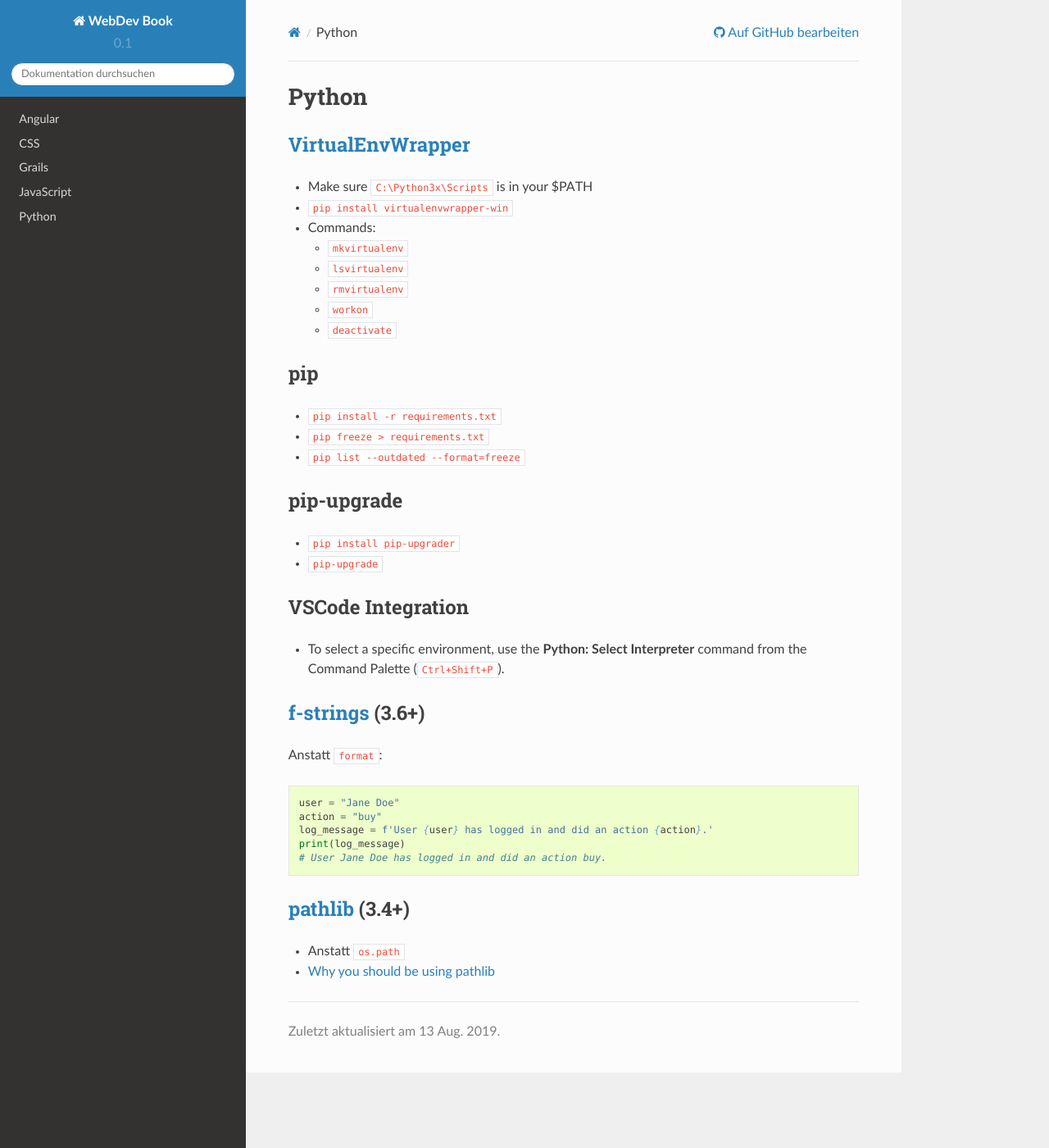
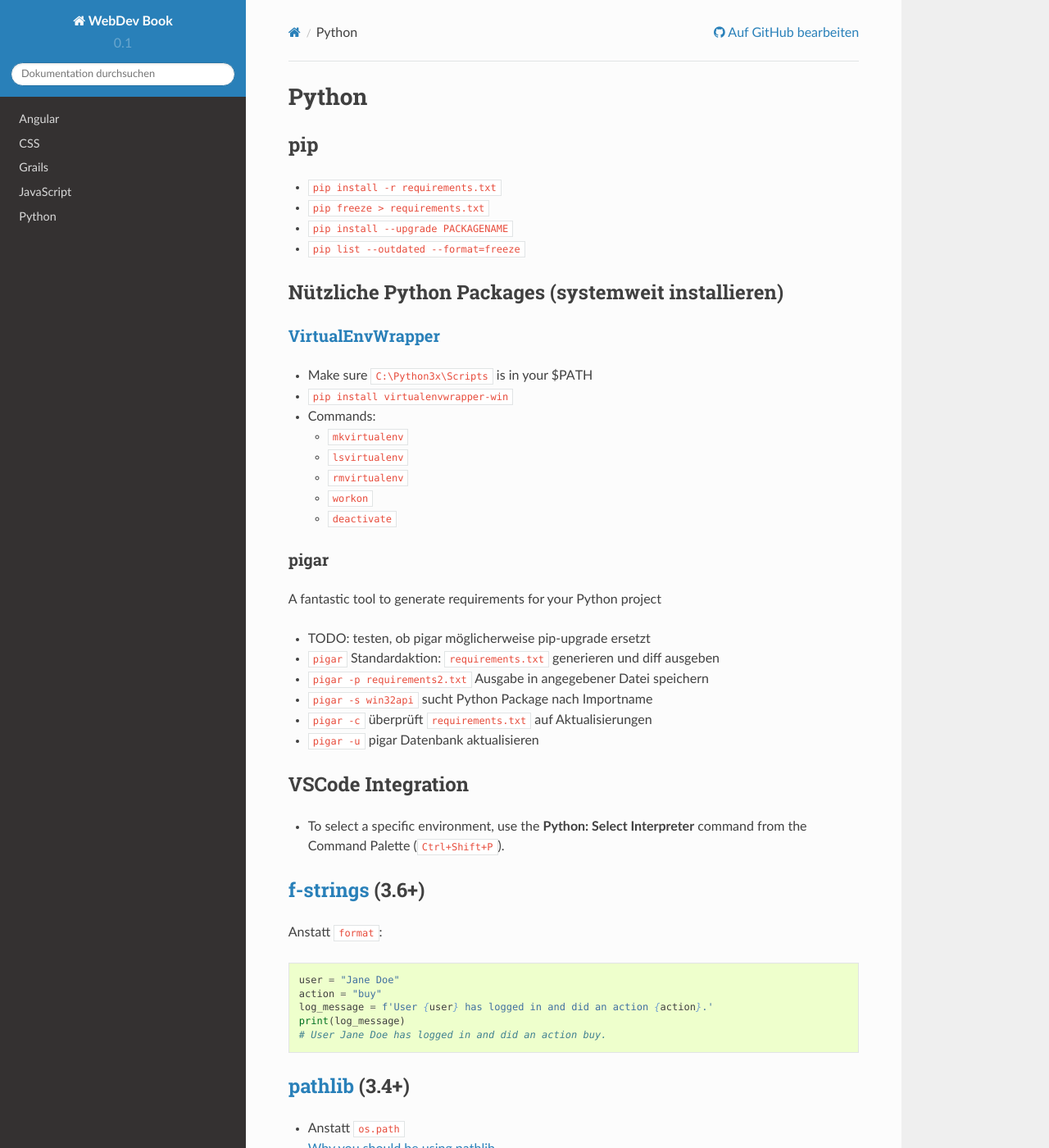
Before and after one commit to scholchr/webdevbook, a Sphinx documentation site: the page built from source/python.md, in a window 1280 px wide and 1400 px high. Shown: the whole window at 82% size. Built offline with Sphinx 7.4.7 and the Read the Docs theme 2.0.0, drawn with Linux system fonts in a browser that asks for light colours.

Commit message:
Struktur verändert und 'pigar' hinzugefügt

```diff
--- a/source/python.md
+++ b/source/python.md
@@ -4,7 +4,16 @@
 
 # Python
 
-## [VirtualEnvWrapper](https://github.com/davidmarble/virtualenvwrapper-win)
+## pip
+
+* `pip install -r requirements.txt`
+* `pip freeze > requirements.txt`
+* `pip install --upgrade PACKAGENAME`
+* `pip list --outdated --format=freeze`
+
+## Nützliche Python Packages (systemweit installieren)
+
+### [VirtualEnvWrapper](https://github.com/davidmarble/virtualenvwrapper-win)
 
 * Make sure `C:\Python3x\Scripts` is in your $PATH
 * `pip install virtualenvwrapper-win`
@@ -15,16 +24,15 @@
     * `workon`
     * `deactivate`
 
-## pip
+### pigar
 
-* `pip install -r requirements.txt`
-* `pip freeze > requirements.txt`
-* `pip list --outdated --format=freeze`
-
-## pip-upgrade
-
-* `pip install pip-upgrader`
-* `pip-upgrade`
+A fantastic tool to generate requirements for your Python project
+* TODO: testen, ob pigar möglicherweise pip-upgrade ersetzt
+* `pigar` Standardaktion: `requirements.txt` generieren und diff ausgeben
+* `pigar -p requirements2.txt` Ausgabe in angegebener Datei speichern
+* `pigar -s win32api` sucht Python Package nach Importname
+* `pigar -c` überprüft `requirements.txt` auf Aktualisierungen
+* `pigar -u` pigar Datenbank aktualisieren
 
 ## VSCode Integration
 
```
